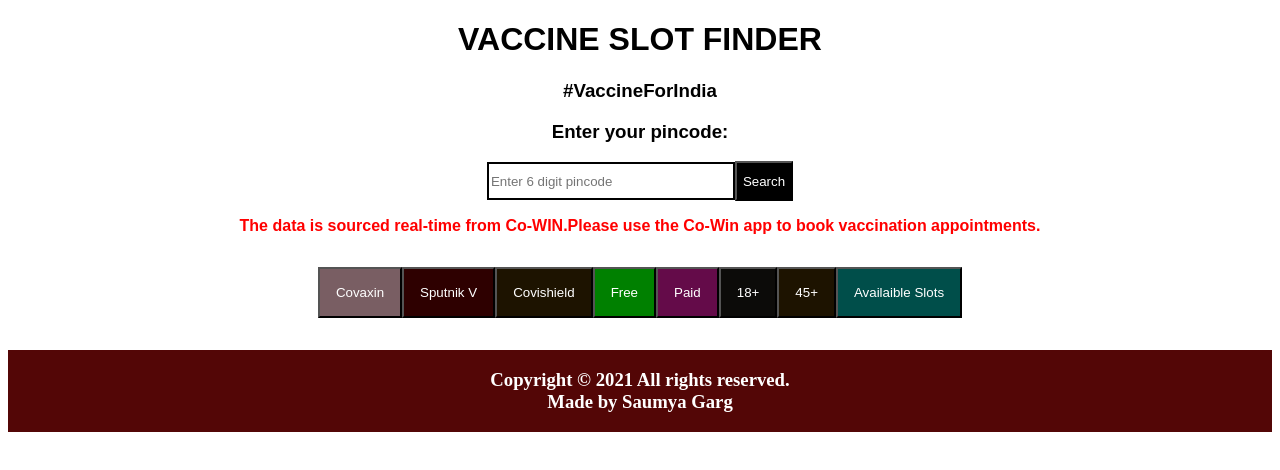
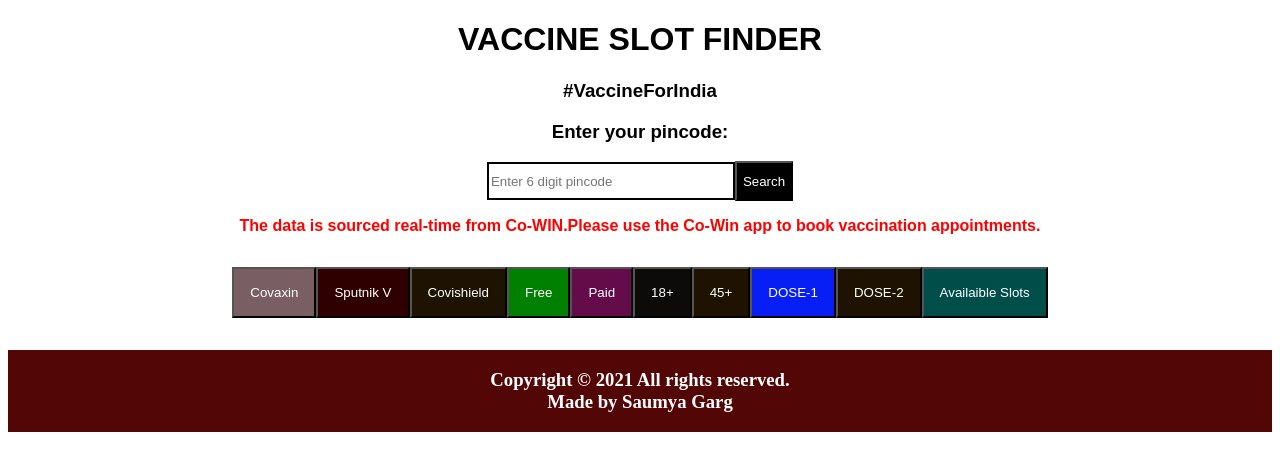
Before and after one commit to garg-saumya20/CO-WIN-VACCINE-SLOT-FINDER, a React (Create React App) app: page / in a window 1280 px wide. Shown: the top 470 px of the page. Built offline with nearby package versions, Linux system fonts and the light colour scheme.

Commit message:
Second commit

```diff
--- a/src/App.js
+++ b/src/App.js
@@ -99,6 +99,24 @@ export default function App() {
       })
     );
   }
+  function FltDO() {
+    setdata(
+      data.filter((inf) => {
+        if (inf.available_capacity_dose1 !== 0) {
+          return inf;
+        }
+      })
+    );
+  }
+  function FltDT() {
+    setdata(
+      data.filter((inf) => {
+        if (inf.available_capacity_dose2 !== 0) {
+          return inf;
+        }
+      })
+    );
+  }
   return (
     <>
       <div className="App">
@@ -144,6 +162,18 @@ export default function App() {
           </button>
           <button onClick={(old) => FltO()} className="btn abc">
             45+
+          </button>
+          <button
+            onClick={(available_capacity_dose1) => FltDO()}
+            className="btn dose-1"
+          >
+            DOSE-1
+          </button>
+          <button
+            onClick={(available_capacity_dose2) => FltDT()}
+            className="btn dose-2"
+          >
+            DOSE-2
           </button>
           <button
             onClick={(available_capacity) => FltA()}
--- a/src/styles.css
+++ b/src/styles.css
@@ -112,3 +112,9 @@
   text-align: center;
   margin: auto;
 }
+.dose-1 {
+  background-color: rgb(7, 30, 245);
+}
+.dose-2 {
+  background-color: rgb(29, 19, 0);
+}
```
